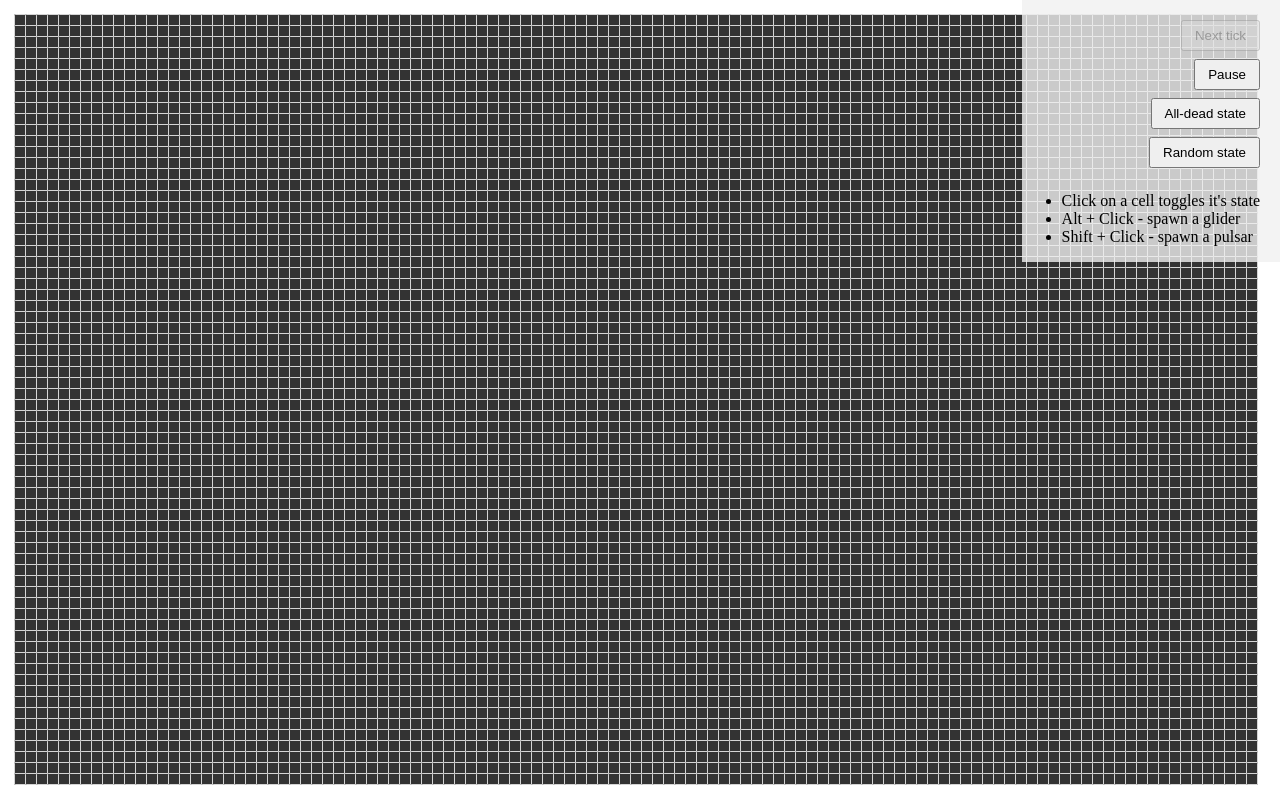
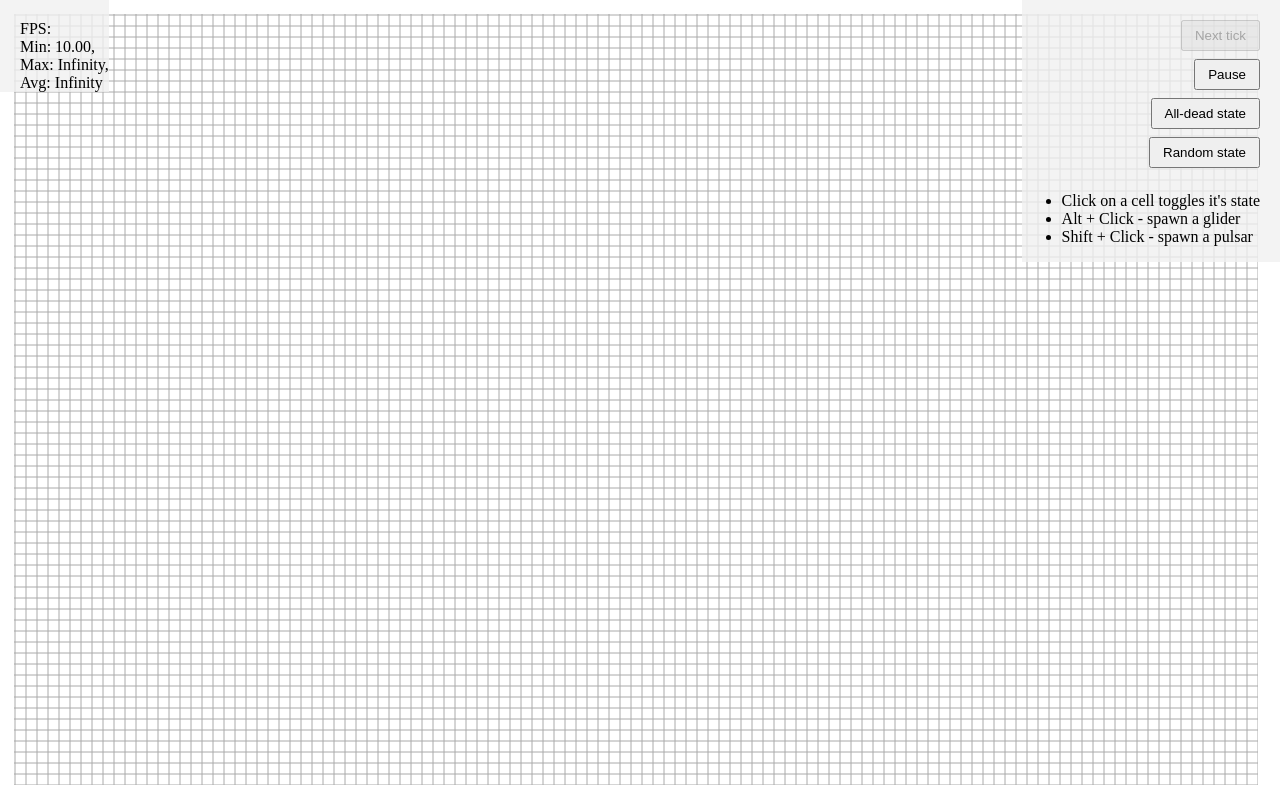
Before and after one commit to diogen737/wasm-game-of-life, a website built with webpack: page www/index.html in a window 1280 px wide. Built offline with nearby package versions, Linux system fonts and the light colour scheme; animation ran at ten frames a second; what wasm-game-of-life would draw is missing.

Commit message:
feat: 🎸 add fps overlay

```diff
--- a/www/index.html
+++ b/www/index.html
@@ -10,6 +10,8 @@
     <div class="canvas-container">
       <canvas id="wasm-canvas"></canvas>
     </div>
+
+    <div class="fps"></div>
 
     <div class="game-controls">
       <button id="btn-next-tick">Next tick</button>
--- a/www/index.js
+++ b/www/index.js
@@ -50,28 +50,86 @@ const drawCells = () => {
     const cells = new Uint8Array(memory.buffer, cellsPtr, uHeight * uWidth);
 
     ctx.beginPath();
+    // alive cells
+    ctx.fillStyle = ALIVE_COLOR;
     for (let row = 0; row < uHeight; ++row) {
         for (let col = 0; col < uWidth; ++col) {
             const idx = universe.get_index(row, col);
-            ctx.fillStyle = cells[idx] === Cell.Dead
-                ? DEAD_COLOR
-                : ALIVE_COLOR;
+            if (cells[idx] === Cell.Alive) {
+                ctx.fillRect(
+                    (CELL_SIZE + 1) * col + 1,
+                    (CELL_SIZE + 1) * row + 1,
+                    CELL_SIZE,
+                    CELL_SIZE
+                );
+            }
+        }
+    }
 
-            ctx.fillRect(
-                (CELL_SIZE + 1) * col + 1,
-                (CELL_SIZE + 1) * row + 1,
-                CELL_SIZE,
-                CELL_SIZE
-            );
+    // alive cells
+    ctx.fillStyle = DEAD_COLOR;
+    for (let row = 0; row < uHeight; ++row) {
+        for (let col = 0; col < uWidth; ++col) {
+            const idx = universe.get_index(row, col);
+            if (cells[idx] === Cell.Dead) {
+                ctx.fillRect(
+                    (CELL_SIZE + 1) * col + 1,
+                    (CELL_SIZE + 1) * row + 1,
+                    CELL_SIZE,
+                    CELL_SIZE
+                );
+            }
         }
     }
     ctx.stroke();
 }
 
+
+const fps = new class {
+    constructor() {
+        this.fps = document.querySelector('.fps');
+        this.frames = [];
+        this.lastFrameTimeStamp = performance.now();
+    }
+
+    render() {
+        const now = performance.now();
+        const delta = now - this.lastFrameTimeStamp;
+        this.lastFrameTimeStamp = now;
+        const fps = 1 / delta * 1000;
+
+        // save only last 100 readings
+        this.frames.push(fps);
+        if (this.frames.length > 5000) {
+            this.frames.shift();
+        }
+
+        // find min, max, avg fps
+        let min = Infinity;
+        let max = -Infinity;
+        let avg = 0;
+        for (let i = 0; i < this.frames.length; ++i) {
+            const frame = this.frames[i];
+            avg += frame;
+            min = Math.min(frame, min);
+            max = Math.max(frame, max);
+        }
+        avg = avg / this.frames.length;
+
+        this.fps.innerHTML = `
+FPS:<br>
+  Min: ${min.toFixed(2)},<br>
+  Max: ${max.toFixed(2)},<br>
+  Avg: ${avg.toFixed(2)}`;
+    }
+}
+
+
 // Automatic ticks and rendering
 
 let frameId = null;
 const renderLoop = () => {
+    fps.render();
     universe.tick();
     drawCells();
     // const now = new Date().getTime();
--- a/www/styles/index.css
+++ b/www/styles/index.css
@@ -16,12 +16,22 @@ body {
     z-index: 10;
 }
 
-.game-controls {
+/* Overlays */
+
+.fps, .game-controls {
     position: absolute;
-    right: 0;
     top: 0;
     z-index: 20;
     background-color: rgba(240, 240, 240, .8);
+}
+
+.fps {
+    left: 0;
+    padding: 20px 0 0 20px;
+}
+
+.game-controls {
+    right: 0;
     padding: 20px 20px 0 0;
 
     display: flex;
```
